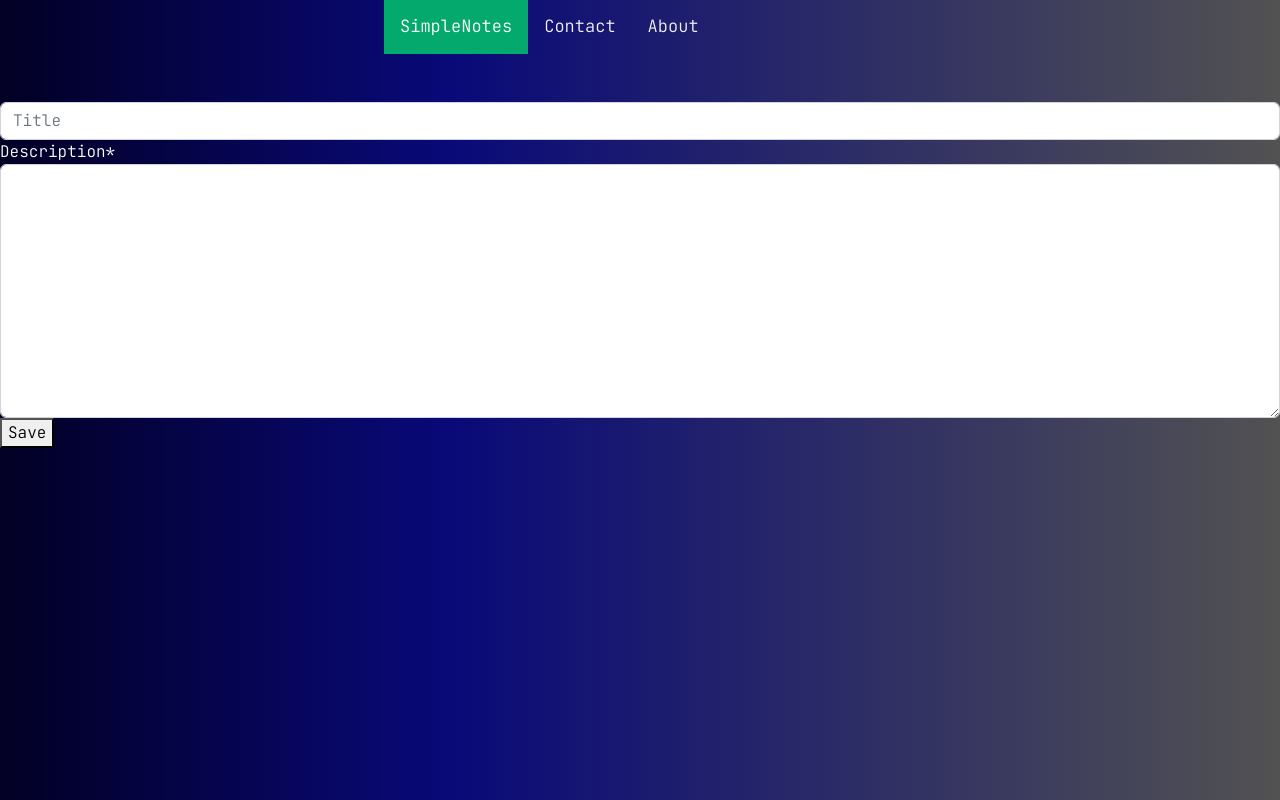
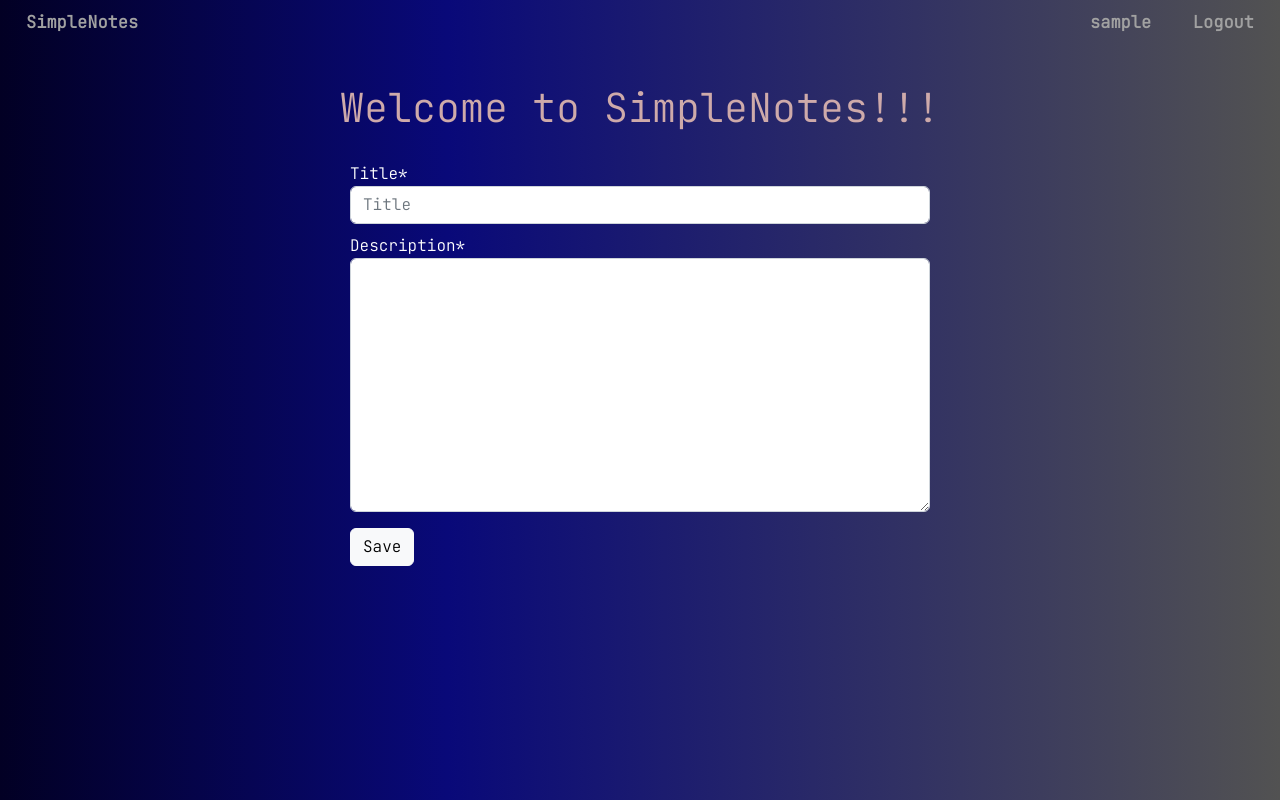
Before and after one commit to SameerSahu007/SimpleNotes, a Django app: page / in a window 1280 px wide. Run offline with Django 4.2, Linux system fonts and the light colour scheme; the visitor is signed in with stand-in values (Sample User, id 1); data comes from the database, SQL or seed files in the repository; data that the repository does not hold is empty; some libraries are stand-ins or nearby versions.

Commit message:
worked on navigation bar

```diff
--- a/notes/forms.py
+++ b/notes/forms.py
@@ -11,7 +11,7 @@ class PostForm(forms.ModelForm):
                 "class": "textarea is-success is-medium",
             }
         ),
-        label="",
+        label="Title",
     )
     description = forms.CharField(
         required= True,
--- a/notes/static/styles.css
+++ b/notes/static/styles.css
@@ -55,13 +55,16 @@ body {
 .topnav {
     overflow: hidden;
     justify-content: space-between;
-    margin-left : 30%
+    display: flex;
+    margin: auto;
+    margin : 10px 10px;
+    font-weight: bold;
+    /* margin-left : 36% */
 }
 
 
 .topnav a {
-    float: left;
-    color: #f2f2f2;
+    color: #a1a1a1;
     text-align: center;
     padding: 14px 16px;
     text-decoration: none;
@@ -70,12 +73,21 @@ body {
 
 
 .topnav a:hover {
-  background-color: red;
-  color: black;
+  color: white;
 }
 
-/* Add a color to the active/current link */
-.topnav a.active {
-  background-color: #04AA6D;
-  color: white;
+.myheading{
+    text-align: center;
+    margin : 10px 0px;
+    color: #ceaaaa;
 }
+
+.notesform{
+    max-width: 600px;
+    padding: 10px;
+    margin: auto;
+}
+
+#div_id_title{
+    margin: 10px 0px;
+}
--- a/notes/templates/notes/index.html
+++ b/notes/templates/notes/index.html
@@ -19,17 +19,24 @@
     <nav>
         <div class="topnav">
             <div class="leftnav">
-                <a class="active" href="#home">SimpleNotes</a>
+                <a href="#home">SimpleNotes</a>
             </div>
 
-           <div class="rightnav">
-            <a href="#contact">Contact</a>
-            <a href="#about">About</a>
-           </div>
+            <div class="rightnav">
+
+
+
+                {% if user.is_authenticated %}
+                <a href="#">{{user.username}}</a>
+                <a href=" {% url 'logout' %} ">Logout</a>
+                {% else %}
+                <a href=" {% url 'signup' %} ">Sign Up</a>
+                <a href=" {% url 'login' %} ">Login</a>
+                {% endif %}
+            </div>
 
         </div>
     </nav>
-
 
 
     <div class="text-red mt-5 ">
--- a/notes/templates/notes/mynotes.html
+++ b/notes/templates/notes/mynotes.html
@@ -2,14 +2,16 @@
 {% load crispy_forms_tags %}
 
 {% block content %}
-<div class="inner-container">
-    <div class="column is-one-third">
-        <form method="post" action="">
-            {% csrf_token %}
 
-            {{ form|crispy }}
+<h1 class="myheading">Welcome to SimpleNotes!!!</h1>
+<div class="inner-container notesform">
+    <div class="column is-one-third >
+        <form method ="POST"  action="" class="">
+        {% csrf_token %}
 
-            <button type="submit">Save</button>
+        {{ form|crispy }}
+
+        <button type="submit" class="btn btn-light my-3 ">Save</button>
         </form>
 
 
@@ -19,7 +21,7 @@
         {% for post in posts %}
         <h1>{{ post.title }}</h1>
         <p>{{ post.description }}</p>
-        <a href = "delete/{{post.id}}">delete</a>
+        <a href="delete/{{post.id}}">delete</a>
         {% endfor %}
         {% endif %}
 
```
